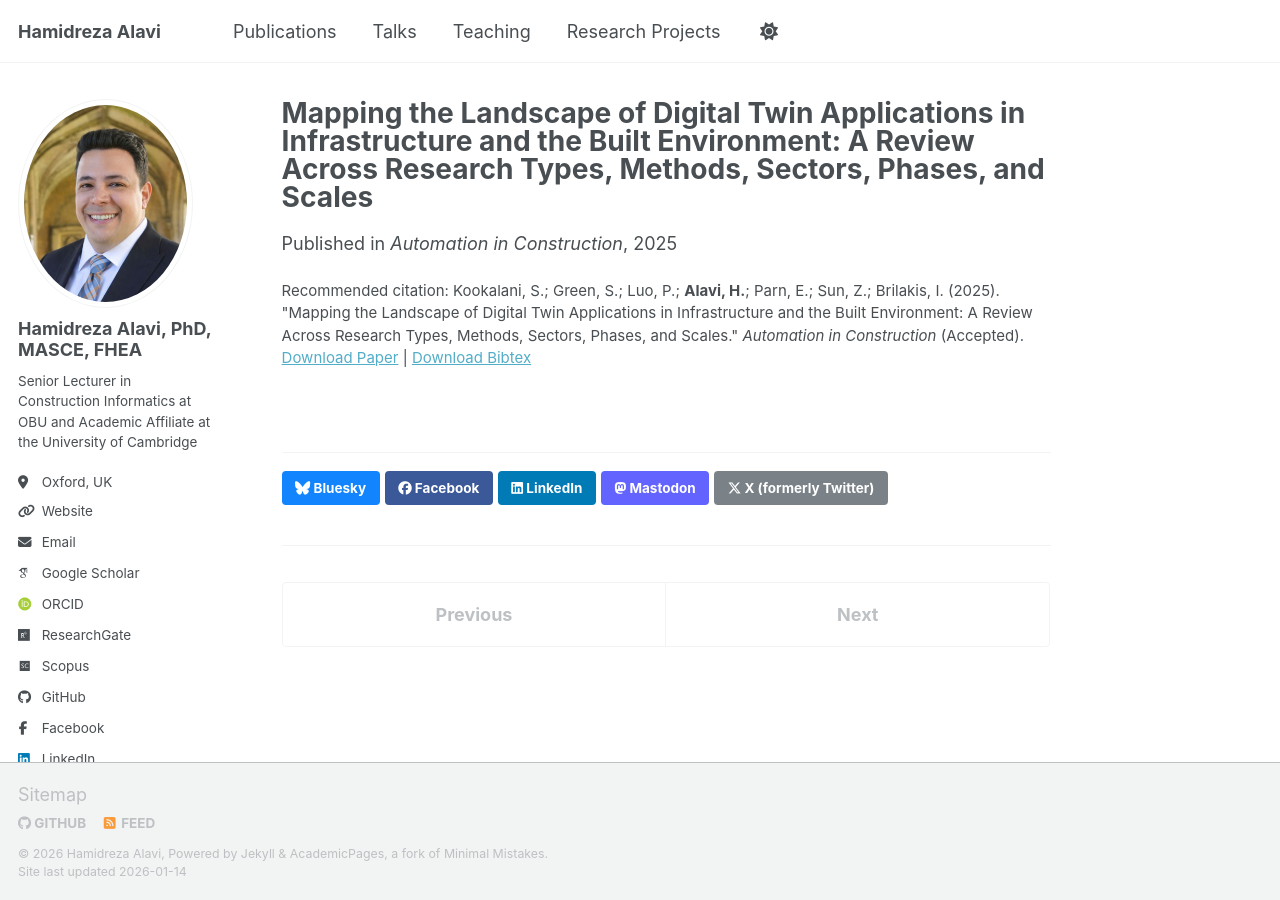
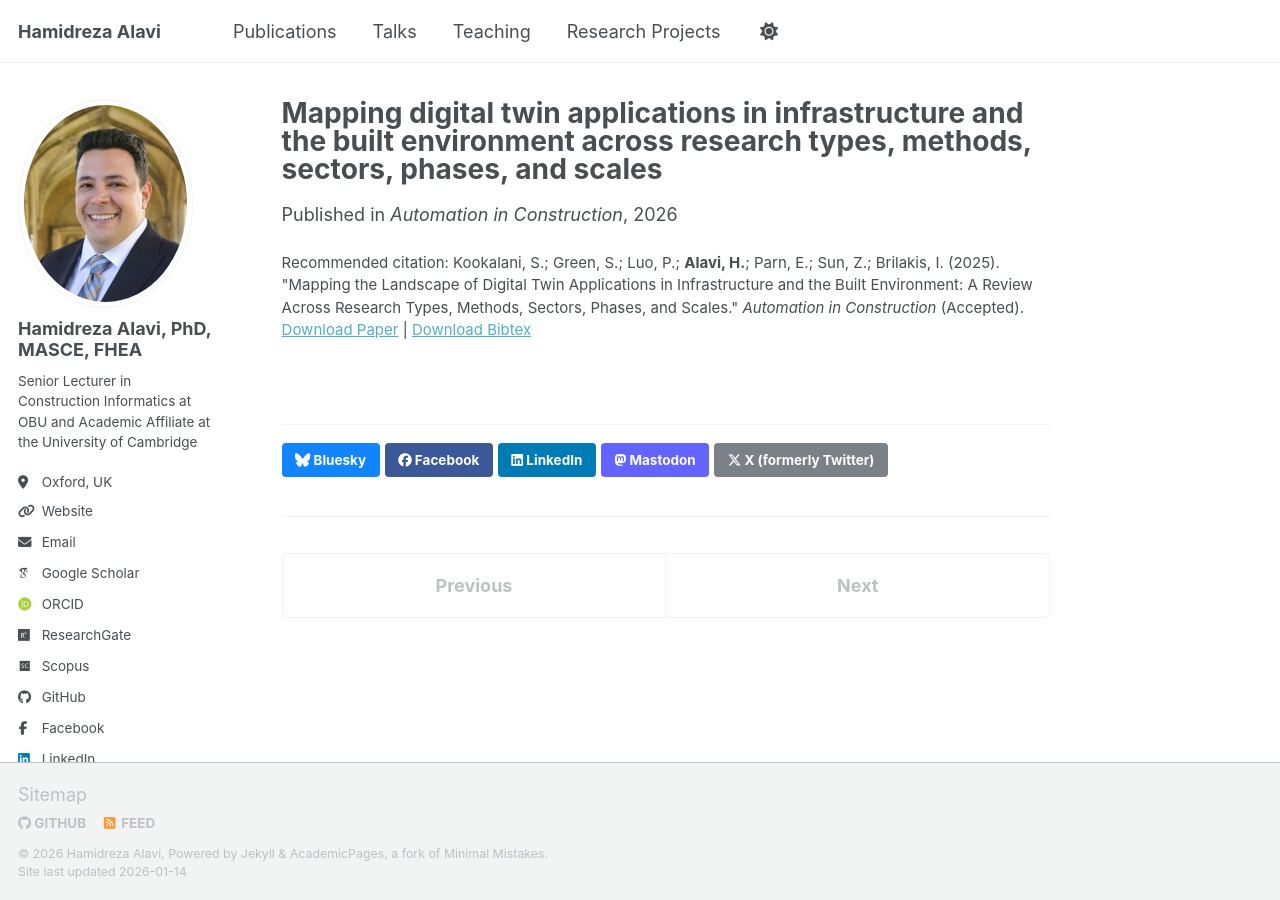
Before and after one commit to Hr-Alavi/Hr-Alavi.github.io, a Jekyll site: the page built from _publications/2025-j14-mapping-the-landscape-of-digital-twin-applications-in-infrastructure-a.md, in a window 1280 px wide. Built offline with Jekyll 4.4.1, drawn with Linux system fonts in a browser that asks for light colours; some web fonts are replaced; a script bundle is joined from its source files by our own code; library files that are not in the unit come from our copies.

Commit message:
Update 2025-j14-mapping-the-landscape-of-digital-twin-applications-in-infrastructure-a.md

```diff
--- a/_publications/2025-j14-mapping-the-landscape-of-digital-twin-applications-in-infrastructure-a.md
+++ b/_publications/2025-j14-mapping-the-landscape-of-digital-twin-applications-in-infrastructure-a.md
@@ -1,10 +1,10 @@
 ---
-title: "Mapping the Landscape of Digital Twin Applications in Infrastructure and the Built Environment: A Review Across Research Types, Methods, Sectors, Phases, and Scales"
+title: "Mapping digital twin applications in infrastructure and the built environment across research types, methods, sectors, phases, and scales"
 collection: publications
 category: manuscripts
 permalink: /publication/2025-mapping-the-landscape-of-digital-twin-applications-in-infrastructure-a
-excerpt: "Mapping the Landscape of Digital Twin Applications in Infrastructure and the Built Environment: A Review Across Research Types, Methods, Sectors, Phases, and Scales"
-date: 2025-01-01
+excerpt: "Mapping digital twin applications in infrastructure and the built environment across research types, methods, sectors, phases, and scales"
+date: 2026-01-13
 venue: "Automation in Construction"
 paperurl: ""
 bibtexurl: "/files/bibtex/kookalani2025mapping.bib"
```
